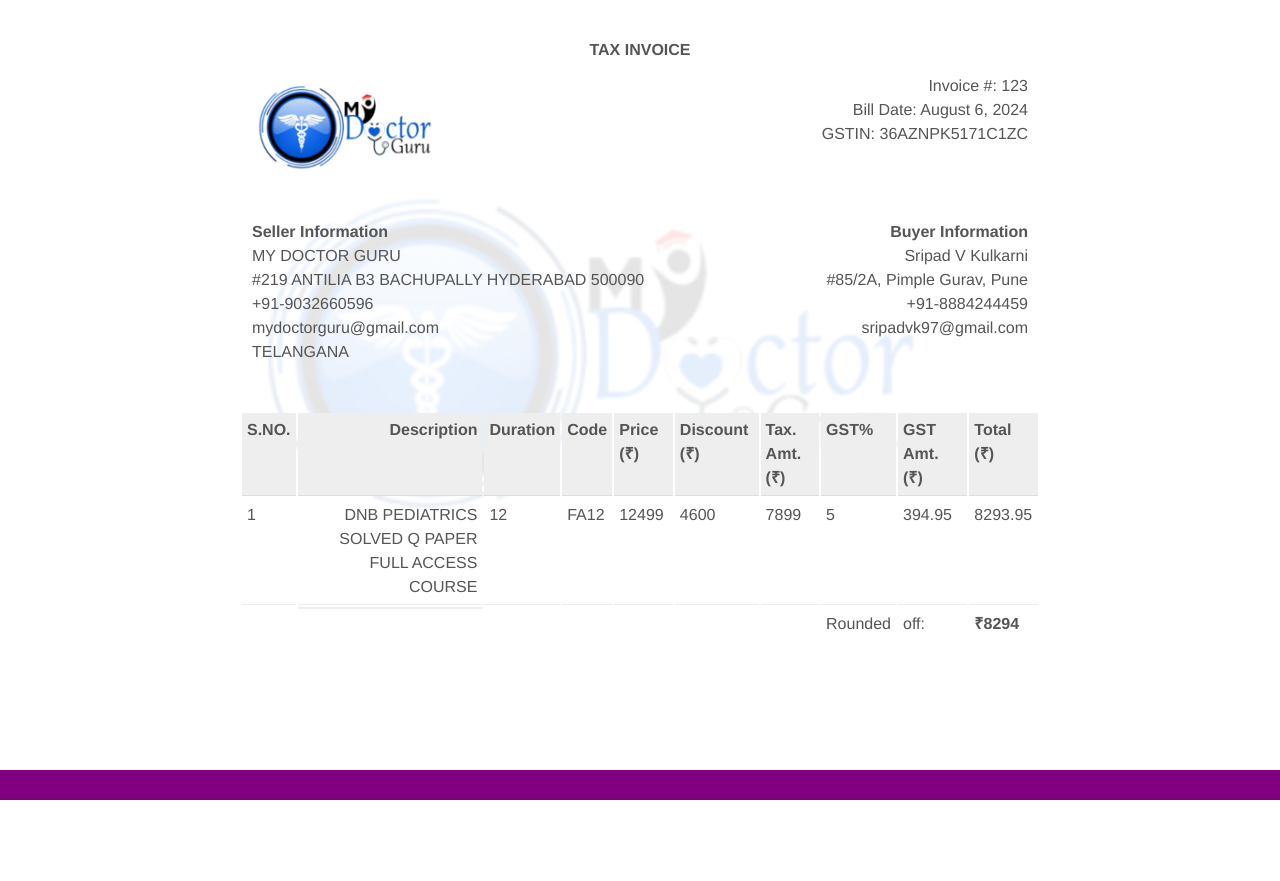
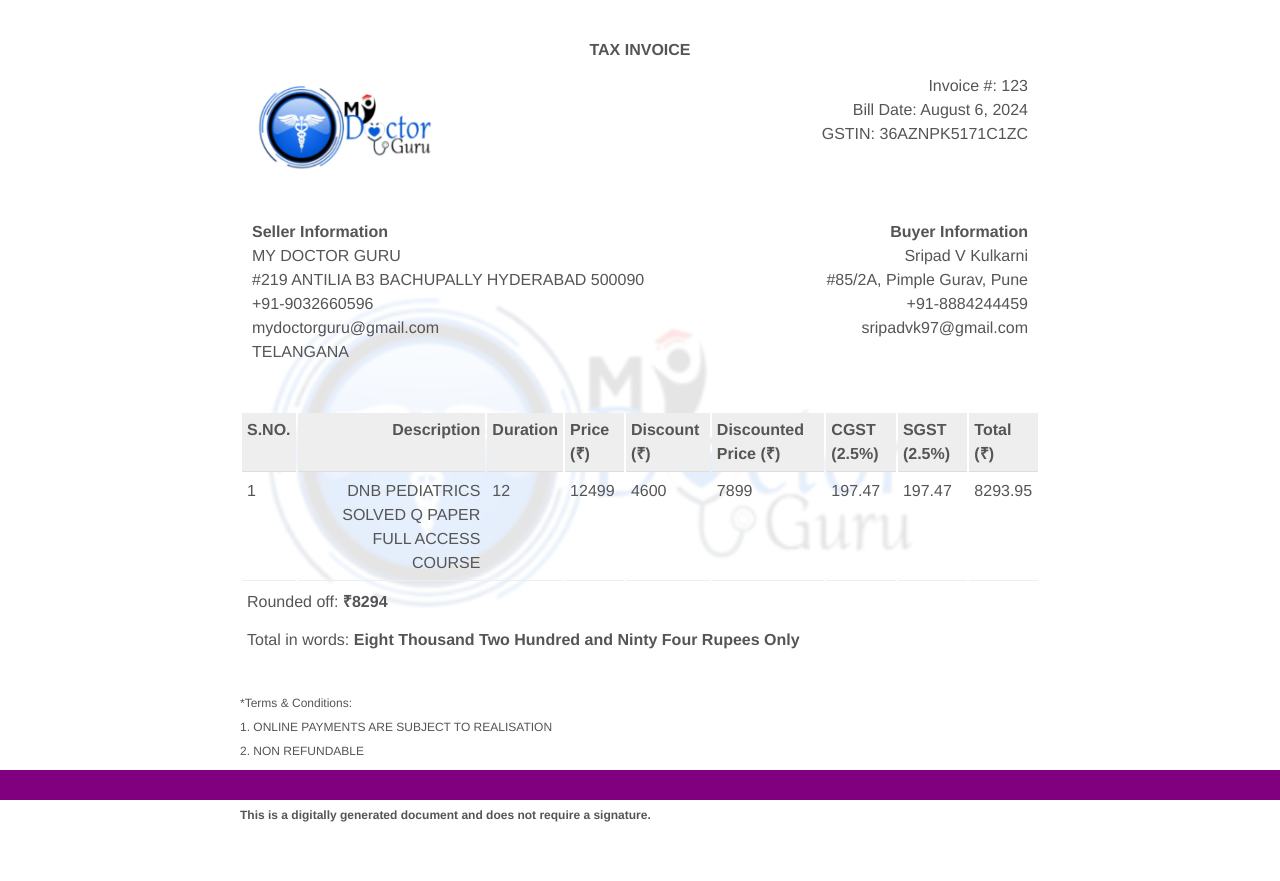
Before and after one commit to MadhuMPandurangi/invoiceGenerator, a Flask app: page / in a window 1280 px wide. Before the commit the page ends 800 px from the top, so only its background shows below. Run offline with Flask 3, Linux system fonts and the light colour scheme.

Commit message:
Added terms, words, gst cols

```diff
--- a/app.py
+++ b/app.py
@@ -33,6 +33,7 @@
     duedate = "August 1, 2018"
     tax_amt = items['price'] - items['discount']
     gst_amt = round(tax_amt*((items['gst'])/100),2)
+    cgst = gst_amt/2
     total = tax_amt + gst_amt
     round_tot = round(total)
     return render_template('invoice.html',
@@ -43,6 +44,7 @@
                             total = total,
                             tax_amt = tax_amt,
                             gst_amt = gst_amt,
+                            cgst = round(cgst,2),
                             round_tot = round_tot,
                             invoice_number = invoice_number,
                             duedate = duedate)
--- a/templates/invoice.html
+++ b/templates/invoice.html
@@ -126,6 +126,11 @@
   .rtl table tr td:nth-child(2) {
     text-align: left;
   }
+  .terms {
+    padding-top: 20px;
+    font-size: 12px;
+    color: #555;
+  }
   </style>
 </head>
 
@@ -174,7 +179,8 @@
         </td>
       </tr>
     </table>
-      <table>
+
+    <table>
       <tr class="heading">
         <td>
             S.NO.
@@ -186,22 +192,19 @@
             Duration
         </td>
         <td>
-            Code
-        </td>
-        <td>
             Price (₹)
         </td>
         <td>
             Discount (₹)
         </td>
         <td>
-            Tax. Amt. (₹)
+            Discounted Price (₹)
         </td>
         <td>
-            GST%
+            CGST (2.5%)
         </td>
         <td>
-            GST Amt. (₹)
+            SGST (2.5%)
         </td>
         <td>
             Total (₹)
@@ -219,9 +222,6 @@
               {{items['duration']}}
           </td>
           <td>
-            {{items['code']}}
-          </td>
-          <td>
             {{items['price']}}
           </td>
           <td>
@@ -231,31 +231,37 @@
             {{tax_amt}}
           </td>
           <td>
-            {{items['gst']}}
+            {{cgst}}
           </td>
           <td>
-            {{gst_amt}}
+            {{cgst}}
           </td>
           <td>
             {{total}}
           </td>
       </tr>
+    </table>
 
+    <table>
       <tr class="total">
-          <td></td>
-          <td></td>
-          <td></td>
-          <td></td>
-          <td></td>
-          <td></td>
-          <td></td>
-          <td>Rounded</td>
-          <td>off:</td>
-          <td>
-            <b>₹{{round_tot}}</b>
-          </td>
+        <td>Rounded off: <b>₹{{round_tot}}</b></td>
       </tr>
     </table>
+    <table>
+      <tr class="total">
+        <td colspan="6">Total in words: <b>Eight Thousand Two Hundred and Ninty Four Rupees Only</b></td>
+      </tr>
+    </table>
+
+    <div class="terms">
+
+      <p>*Terms & Conditions:<br>
+      1. ONLINE PAYMENTS ARE SUBJECT TO REALISATION<br>
+      2. NON REFUNDABLE<br>
+      3. NON TRANSFERABLE</p>
+      <h4>This is a digitally generated document and does not require a signature.</h4>
+    </div>
+
   </div>
   <div class="divFooter"></div>
 </body>
```
